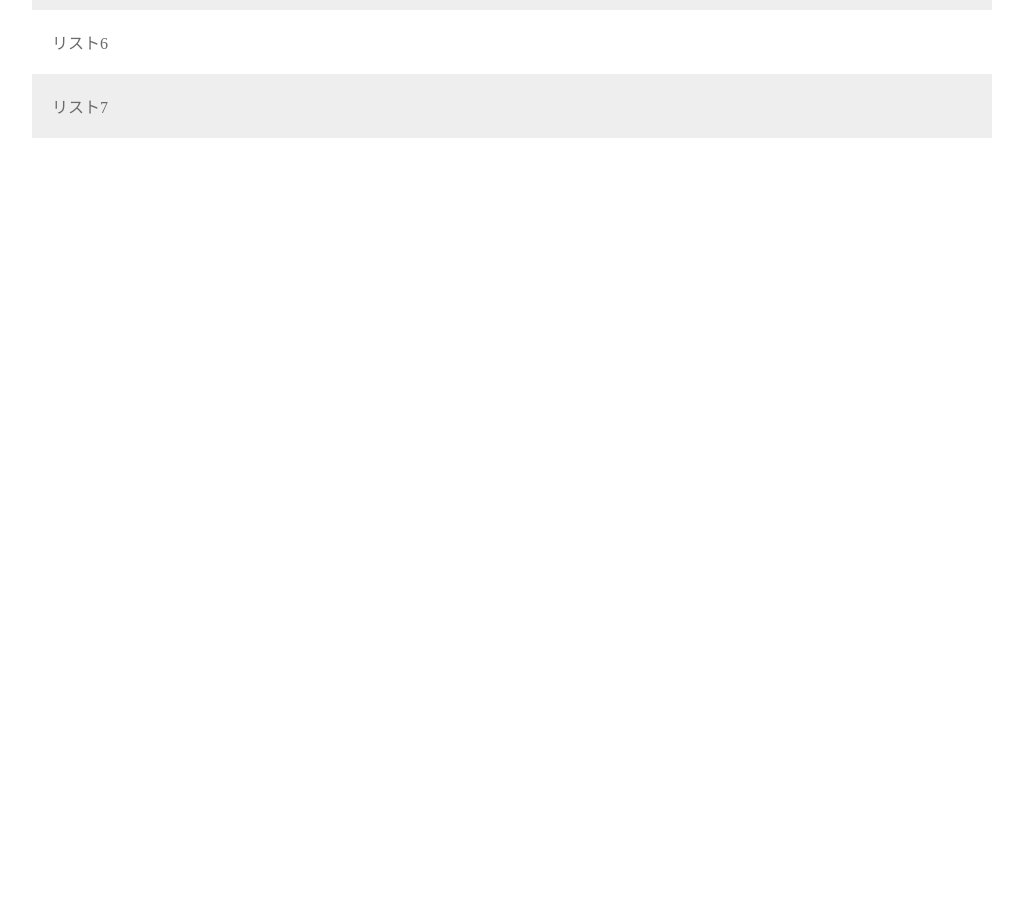
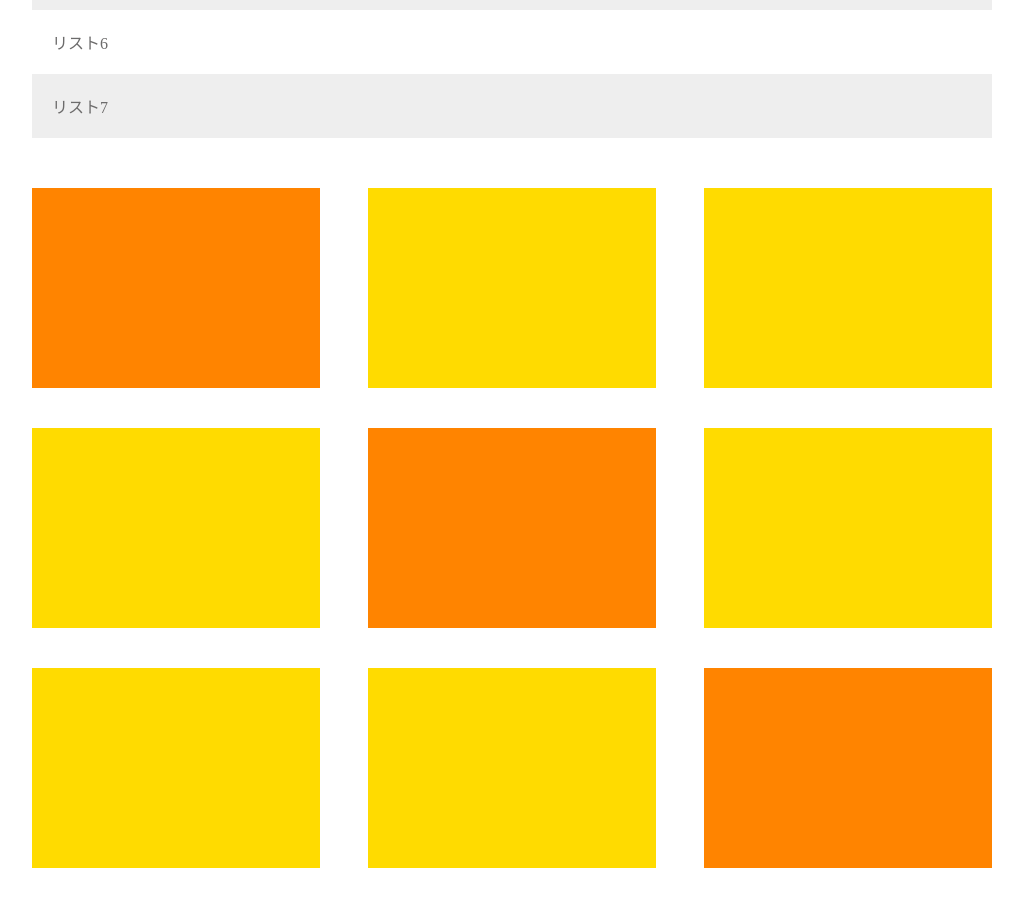
Before and after one commit to nakajunji/chapter2_exercise, a plain HTML site: page index8.html in a window 1280 px wide. Shown: the part 360-1266 px from the top of the page, without its empty margins (128-1151 px from the left). Before the commit the page ends 800 px from the top, so only its background shows below. Drawn offline with Linux system fonts and the light colour scheme.

Commit message:
[Finish]1-8

```diff
--- a/index8.html
+++ b/index8.html
@@ -15,7 +15,7 @@
 		<p class="list">リスト6</p>
 		<p class="list">リスト7</p>
 	</div>
-	<div class="boxes">
+	<div class="boxes clearfix">
 		<div class="box"></div>
 		<div class="box"></div>
 		<div class="box"></div>
--- a/style8.css
+++ b/style8.css
@@ -4,9 +4,15 @@
 	box-sizing: line-box;
 }
 
+.clearfix::after{
+	display: block;
+	clear: both;
+	content: "";
+}
 .list-box {
-	margin: 50px auto;
+	margin: 0 auto;
 	width: 960px;
+	padding-top: 50px;
 }
 
 .list {
@@ -17,3 +23,58 @@
 .list:nth-child(odd) {
 	background-color: #EEEEEE;
 }
+
+.boxes {
+	width: 960px;
+	margin: 0 auto;
+	padding: 50px 0;
+}
+
+.box {
+	height: 200px;
+	width: 30%;
+	margin: 0 5% 40px 0;
+}
+
+.box:nth-child(1) {
+	background-color: #ff8400;
+	float: left;
+}
+
+.box:nth-child(2) {
+	background-color: #ffdb00;
+	float: left;
+}
+.box:nth-child(3) {
+	background-color: #ffdb00;
+	float: left;
+	margin: 0 0 40px 0;
+}
+.box:nth-child(4) {
+	background-color: #ffdb00;
+	float: left;
+}
+.box:nth-child(5) {
+	background-color: #ff8400;
+	float: left;
+}
+.box:nth-child(6) {
+	background-color: #ffdb00;
+	float: left;
+	margin: 0 0 40px 0;
+}
+.box:nth-child(7) {
+	background-color: #ffdb00;
+	float: left;
+	margin: 0 5% 0 0;
+}
+.box:nth-child(8) {
+	background-color: #ffdb00;
+	float: left;
+	margin: 0 5% 0 0;
+}
+.box:nth-child(9) {
+	background-color: #ff8400;
+	float: left;
+	margin: 0;
+}
```
